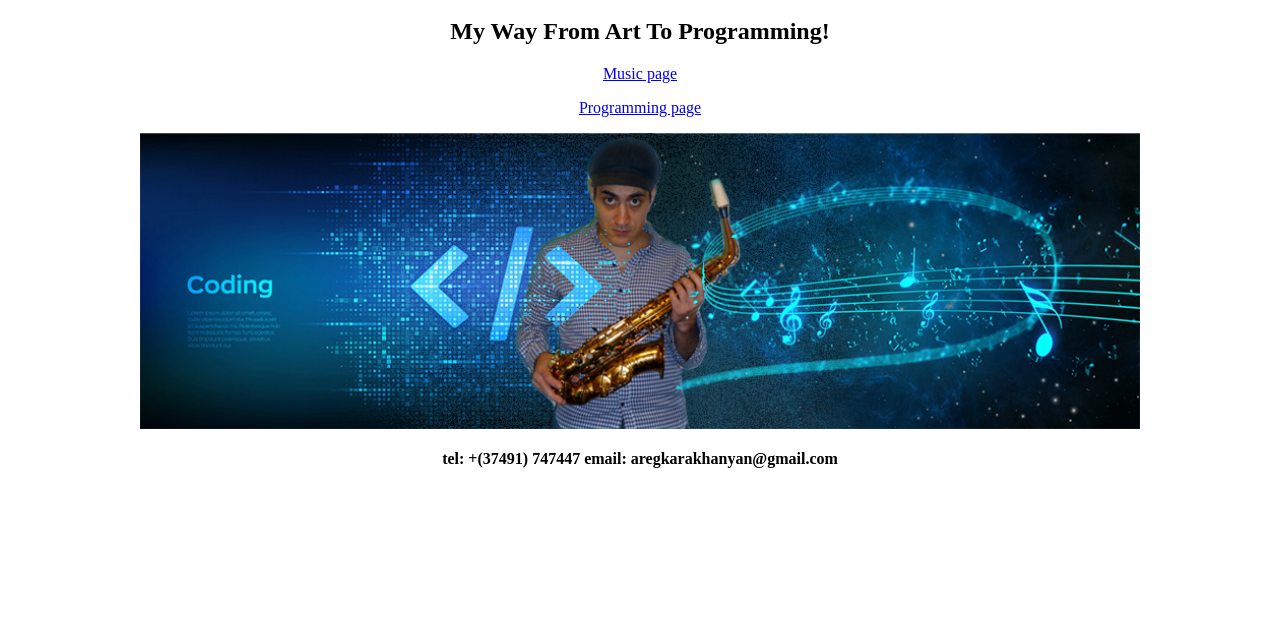
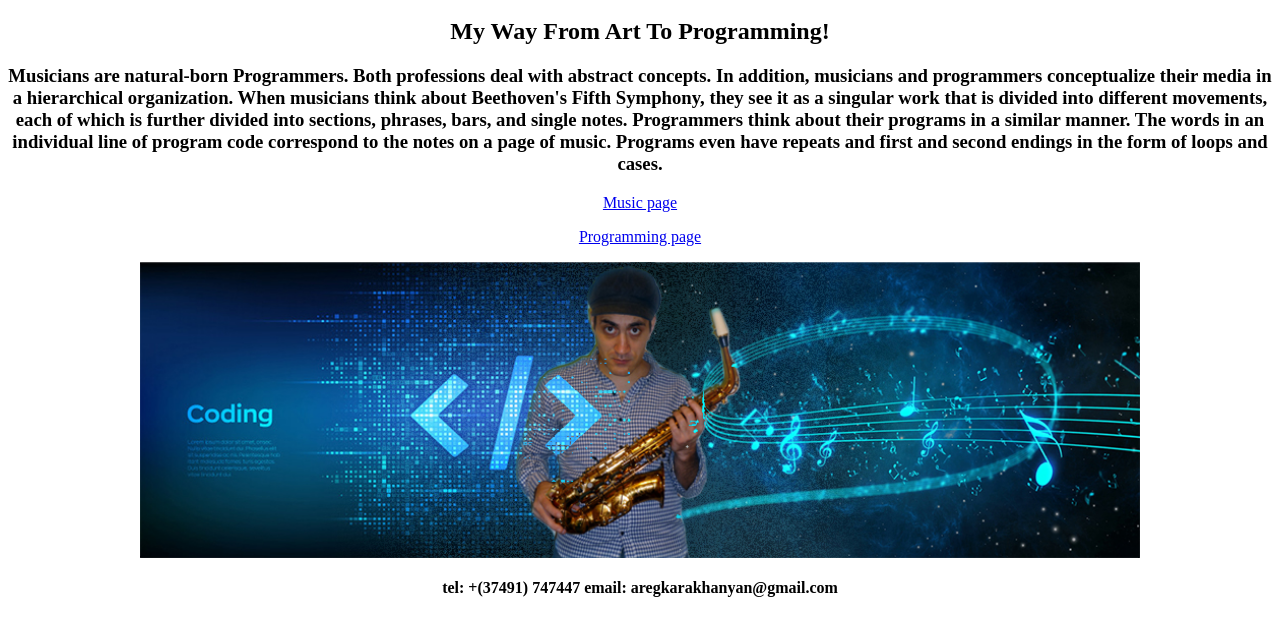
Before and after one commit to gyabaj/Areg-Karakhanyan, a plain HTML site: page index.html in a window 1280 px wide. Shown: the part 48-684 px from the top of the page. Drawn offline with Linux system fonts and the light colour scheme.

Commit message:
Update index.html

```diff
--- a/index.html
+++ b/index.html
@@ -1,6 +1,13 @@
 <center>
   <h1>Areg Karakhanyan</h2>
   <p><h2>My Way From Art To Programming!</h2></p>
+  <p><h3>Musicians are natural-born Programmers.
+     Both professions deal with abstract concepts.
+     In addition, musicians and programmers conceptualize their media in a hierarchical organization.
+     When musicians think about Beethoven's Fifth Symphony, they see it as a singular work that is divided into different movements,
+     each of which is further divided into sections, phrases, bars, and single notes.
+     Programmers think about their programs in a similar manner. The words in an individual line of program code correspond to the notes on a page of music.
+     Programs even have repeats and first and second endings in the form of loops and cases.</h3></p>
   <p><a href="./music.html">Music page</a></p>
   <p><a href="./programming.html">Programming page</a></p>
   <img src="./background1.jpg" width = "1000"px/>
```
